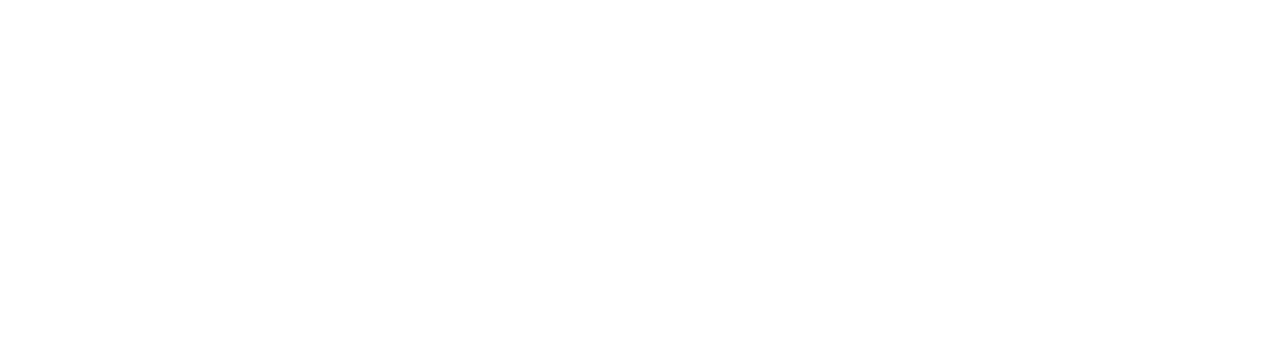
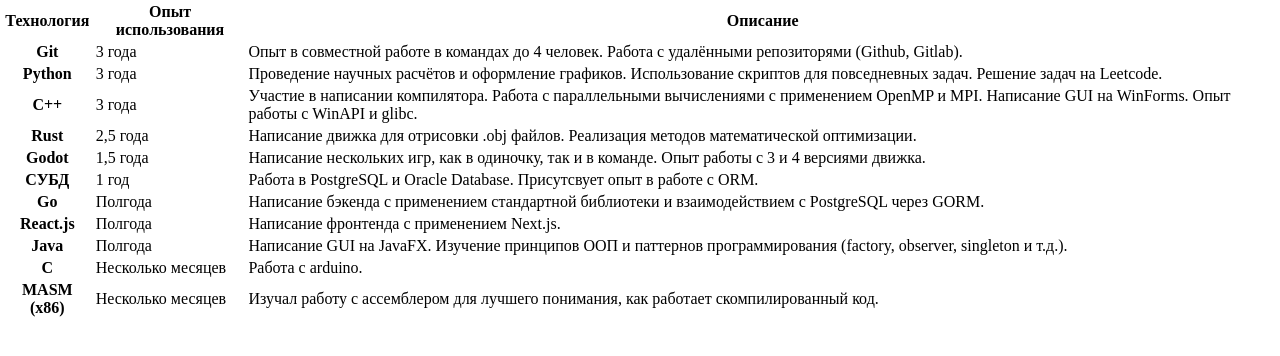
Before and after one commit to spireneko/web6404sagalovnd, a plain HTML site: page lab2/pages/technologies.html in a window 1280 px wide. Drawn offline with Linux system fonts and the light colour scheme.

Commit message:
feat: add technogies table content

```diff
--- a/lab2/pages/technologies.html
+++ b/lab2/pages/technologies.html
@@ -1,14 +1,85 @@
 <!DOCTYPE html>
-<html lang="en">
+<html lang="ru">
 
 <head>
     <meta charset="UTF-8">
     <meta name="viewport" content="width=device-width, initial-scale=1.0">
-    <title>Document</title>
+    <title>Резюме</title>
+    <link rel="stylesheet" href="styles.css">
 </head>
 
 <body>
-
+    <table>
+        <thead>
+            <tr>
+                <th scope="col">Технология</th>
+                <th scope="col">Опыт использования</th>
+                <th scope="col">Описание</th>
+            </tr>
+        </thead>
+        <tbody>
+            <tr>
+                <th scope="row">Git</th>
+                <td>3 года</td>
+                <td>Опыт в совместной работе в командах до 4 человек. Работа с удалёнными репозиторями (Github, Gitlab).
+                </td>
+            </tr>
+            <tr>
+                <th scope="row">Python</th>
+                <td>3 года</td>
+                <td>Проведение научных расчётов и оформление графиков. Использование скриптов для повседневных задач.
+                    Решение задач на Leetcode.</td>
+            </tr>
+            <tr>
+                <th scope="row">C++</th>
+                <td>3 года</td>
+                <td>Участие в написании компилятора. Работа с параллельными вычислениями с применением OpenMP и MPI.
+                    Написание GUI на WinForms. Опыт работы с WinAPI и glibc.</td>
+            </tr>
+            <tr>
+                <th scope="row">Rust</th>
+                <td>2,5 года</td>
+                <td>Написание движка для отрисовки .obj файлов. Реализация методов математической оптимизации.</td>
+            </tr>
+            <tr>
+                <th scope="row">Godot</th>
+                <td>1,5 года</td>
+                <td>Написание нескольких игр, как в одиночку, так и в команде. Опыт работы с 3 и 4 версиями движка.</td>
+            </tr>
+            <tr>
+                <th scope="row">СУБД</th>
+                <td>1 год</td>
+                <td>Работа в PostgreSQL и Oracle Database. Присутсвует опыт в работе с ORM.</td>
+            </tr>
+            <tr>
+                <th scope="row">Go</th>
+                <td>Полгода</td>
+                <td>Написание бэкенда с применением стандартной библиотеки и взаимодействием с PostgreSQL через GORM.
+                </td>
+            </tr>
+            <tr>
+                <th scope="row">React.js</th>
+                <td>Полгода</td>
+                <td>Написание фронтенда с применением Next.js.</td>
+            </tr>
+            <tr>
+                <th scope="row">Java</th>
+                <td>Полгода</td>
+                <td>Написание GUI на JavaFX. Изучение принципов ООП и паттернов программирования (factory, observer,
+                    singleton и т.д.).</td>
+            </tr>
+            <tr>
+                <th scope="row">C</th>
+                <td>Несколько месяцев</td>
+                <td>Работа с arduino.</td>
+            </tr>
+            <tr>
+                <th scope="row">MASM (x86)</th>
+                <td>Несколько месяцев</td>
+                <td>Изучал работу с ассемблером для лучшего понимания, как работает скомпилированный код.</td>
+            </tr>
+        </tbody>
+    </table>
 </body>
 
 </html>
```
